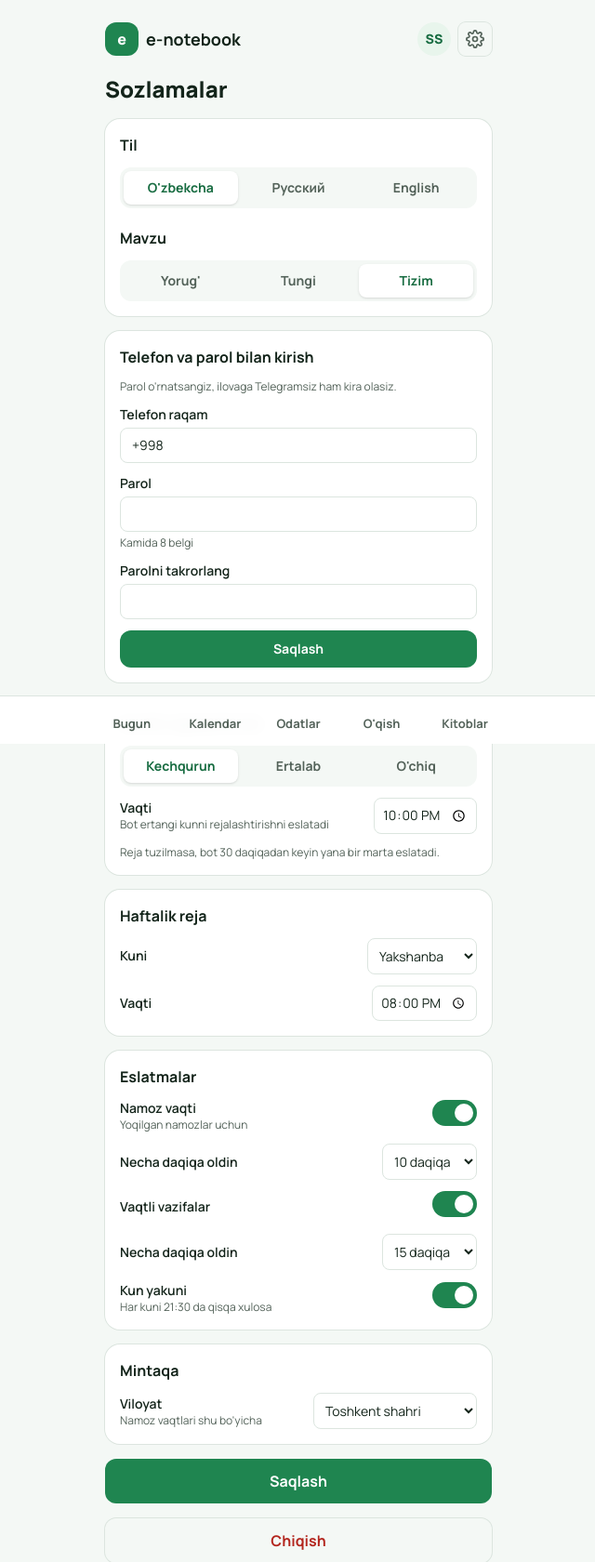
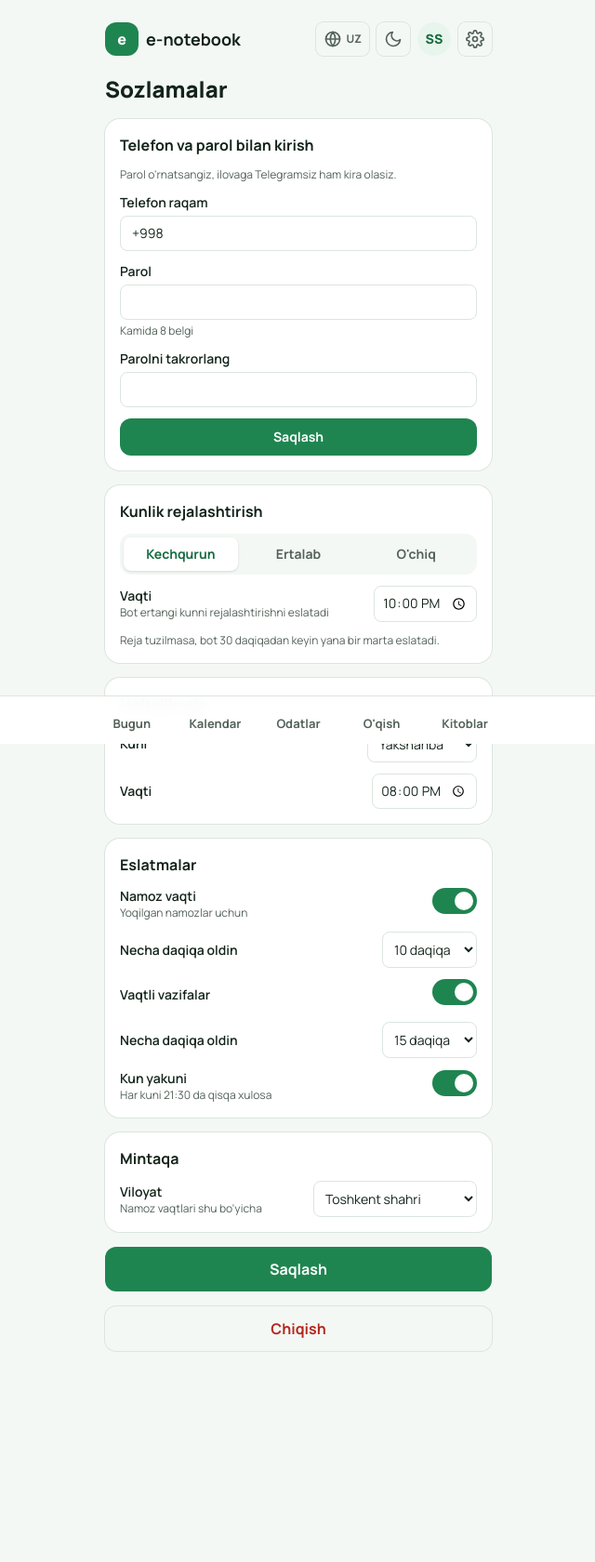
Before and after one commit to Azizjon03/e-notebook, a Laravel app: page /settings in a window 1280 px wide. Shown: the top 1680 px of the page at 93% size, without its empty margins (319-959 px from the left). After the commit the page ends 1454 px from the top, so only its background shows below. Run offline with Laravel 12, Linux system fonts and the light colour scheme; the visitor is signed in with stand-in values (Sample User, id 1); data comes from the database, SQL or seed files in the repository; style sheets or scripts are compiled from the project's sources; some libraries are stand-ins or nearby versions.

Commit message:
Til va mavzu: yuqori paneldagi ikonkalar
Co-Authored-By: Claude Opus 5.5 <noreply@anthropic.com>
Claude-Session: https://claude.ai/code/session_01TBEo4WqxYWCutLvsSvk5Pu

```diff
--- a/resources/js/Components/AppLayout.jsx
+++ b/resources/js/Components/AppLayout.jsx
@@ -1,6 +1,7 @@
 import { Link, router, usePage } from '@inertiajs/react';
 import { t, tk } from '../lib/i18n';
 import { initials } from '../lib/initials';
+import HeaderControls from './HeaderControls';
 
 const TABS = [
     { href: '/', label: tk('Bugun'), match: (url) => url === '/' || url.startsWith('/?') },
@@ -25,6 +26,7 @@ export default function AppLayout({ children }) {
                             Admin
                         </Link>
                     )}
+                    <HeaderControls />
                     <Link
                         href="/profile"
                         aria-label={t('Profil')}
--- /dev/null
+++ b/resources/js/Components/HeaderControls.jsx
@@ -0,0 +1,104 @@
+import { router, usePage } from '@inertiajs/react';
+import { useEffect, useRef, useState } from 'react';
+import { t } from '../lib/i18n';
+import { setTheme } from '../lib/theme';
+
+const btn = 'grid h-9 w-9 place-items-center rounded-lg text-muted ring-1 ring-line';
+
+function Icon({ children }) {
+    return (
+        <svg viewBox="0 0 24 24" className="h-5 w-5" fill="none" stroke="currentColor" strokeWidth="2" strokeLinecap="round" strokeLinejoin="round" aria-hidden="true">
+            {children}
+        </svg>
+    );
+}
+
+/** Quyosh/oy: bosilganda yorug' va tungi rejim almashadi. */
+export function ThemeToggle() {
+    const [dark, setDark] = useState(() => document.documentElement.classList.contains('dark'));
+
+    return (
+        <button
+            type="button"
+            className={btn}
+            aria-label={dark ? t("Yorug' rejim") : t('Tungi rejim')}
+            title={dark ? t("Yorug' rejim") : t('Tungi rejim')}
+            onClick={() => {
+                setTheme(dark ? 'light' : 'dark');
+                setDark(!dark);
+            }}
+        >
+            {dark ? (
+                <Icon>
+                    <circle cx="12" cy="12" r="4" />
+                    <path d="M12 2v2M12 20v2M4.9 4.9l1.4 1.4M17.7 17.7l1.4 1.4M2 12h2M20 12h2M4.9 19.1l1.4-1.4M17.7 6.3l1.4-1.4" />
+                </Icon>
+            ) : (
+                <Icon>
+                    <path d="M21 12.8A9 9 0 1 1 11.2 3a7 7 0 0 0 9.8 9.8z" />
+                </Icon>
+            )}
+        </button>
+    );
+}
+
+/** Globus: bosilganda uchta til ro'yxati ochiladi. */
+export function LanguageMenu() {
+    const { locale, locales } = usePage().props;
+    const [open, setOpen] = useState(false);
+    const ref = useRef(null);
+
+    useEffect(() => {
+        if (!open) return;
+        const close = (e) => !ref.current?.contains(e.target) && setOpen(false);
+        const esc = (e) => e.key === 'Escape' && setOpen(false);
+        document.addEventListener('pointerdown', close);
+        document.addEventListener('keydown', esc);
+        return () => {
+            document.removeEventListener('pointerdown', close);
+            document.removeEventListener('keydown', esc);
+        };
+    }, [open]);
+
+    return (
+        <div ref={ref} className="relative">
+            <button type="button" className="flex h-9 items-center gap-1 rounded-lg px-2 text-muted ring-1 ring-line" aria-haspopup="menu" aria-expanded={open} aria-label={t('Til')} title={t('Til')} onClick={() => setOpen(!open)}>
+                <Icon>
+                    <circle cx="12" cy="12" r="9" />
+                    <path d="M3 12h18M12 3a14 14 0 0 1 0 18M12 3a14 14 0 0 0 0 18" />
+                </Icon>
+                <span className="text-xs font-bold uppercase">{locale}</span>
+            </button>
+            {open && (
+                <div role="menu" className="absolute right-0 z-20 mt-2 w-40 overflow-hidden rounded-xl bg-card py-1 shadow-lg ring-1 ring-line">
+                    {Object.entries(locales ?? {}).map(([code, name]) => (
+                        <button
+                            key={code}
+                            type="button"
+                            role="menuitemradio"
+                            aria-checked={code === locale}
+                            lang={code}
+                            onClick={() => {
+                                setOpen(false);
+                                if (code !== locale) router.post('/locale', { locale: code }, { preserveScroll: true });
+                            }}
+                            className={`flex w-full items-center justify-between px-4 py-2.5 text-left text-sm font-semibold ${code === locale ? 'text-g700' : 'text-ink'}`}
+                        >
+                            {name}
+                            {code === locale && <span aria-hidden="true">✓</span>}
+                        </button>
+                    ))}
+                </div>
+            )}
+        </div>
+    );
+}
+
+export default function HeaderControls({ className = '' }) {
+    return (
+        <div className={`flex gap-2 ${className}`}>
+            <LanguageMenu />
+            <ThemeToggle />
+        </div>
+    );
+}
--- a/resources/js/Components/LanguageSwitcher.jsx
+++ /dev/null
@@ -1,23 +0,0 @@
-import { router, usePage } from '@inertiajs/react';
-
-/** Til tanlash: o'zbekcha, ruscha, inglizcha. Tanlov foydalanuvchi profilida saqlanadi. */
-export default function LanguageSwitcher({ className = '' }) {
-    const { locale, locales } = usePage().props;
-
-    return (
-        <div className={`grid grid-cols-3 gap-1 rounded-xl bg-bg p-1 text-sm font-bold ${className}`}>
-            {Object.entries(locales ?? {}).map(([code, name]) => (
-                <button
-                    key={code}
-                    type="button"
-                    lang={code}
-                    aria-pressed={code === locale}
-                    onClick={() => code !== locale && router.post('/locale', { locale: code }, { preserveScroll: true })}
-                    className={`rounded-lg py-2 ${code === locale ? 'bg-card text-g800 shadow-sm' : 'text-muted'}`}
-                >
-                    {name}
-                </button>
-            ))}
-        </div>
-    );
-}
--- a/resources/js/Components/ThemeSwitcher.jsx
+++ /dev/null
@@ -1,32 +0,0 @@
-import { useState } from 'react';
-import { t, tk } from '../lib/i18n';
-import { getTheme, setTheme } from '../lib/theme';
-
-const OPTIONS = [
-    ['light', tk("Yorug'")],
-    ['dark', tk('Tungi')],
-    ['system', tk('Tizim')],
-];
-
-export default function ThemeSwitcher({ className = '' }) {
-    const [theme, set] = useState(getTheme);
-
-    return (
-        <div className={`grid grid-cols-3 gap-1 rounded-xl bg-bg p-1 text-sm font-bold ${className}`}>
-            {OPTIONS.map(([value, label]) => (
-                <button
-                    key={value}
-                    type="button"
-                    aria-pressed={theme === value}
-                    onClick={() => {
-                        setTheme(value);
-                        set(value);
-                    }}
-                    className={`rounded-lg py-2 ${theme === value ? 'bg-card text-g800 shadow-sm' : 'text-muted'}`}
-                >
-                    {t(label)}
-                </button>
-            ))}
-        </div>
-    );
-}
--- a/resources/js/Pages/Login.jsx
+++ b/resources/js/Pages/Login.jsx
@@ -1,6 +1,6 @@
 import { Head, Link, router, useForm, usePage } from '@inertiajs/react';
 import { useEffect, useState } from 'react';
-import LanguageSwitcher from '../Components/LanguageSwitcher';
+import HeaderControls from '../Components/HeaderControls';
 import PhoneInput from '../Components/PhoneInput';
 import { isMiniApp, webApp } from '../telegram/webapp';
 import { t } from '../lib/i18n';
@@ -26,7 +26,8 @@ export default function Login({ devLogin = false }) {
     return (
         <div className="mx-auto grid min-h-screen max-w-md place-items-center px-4">
             <Head title={t("Kirish")} />
-            <div className="w-full rounded-2xl bg-card p-6 text-center shadow-sm ring-1 ring-line">
+            <div className="relative w-full rounded-2xl bg-card p-6 text-center shadow-sm ring-1 ring-line">
+                <HeaderControls className="absolute top-4 right-4" />
                 <span className="mx-auto grid h-14 w-14 place-items-center rounded-2xl bg-g700 text-2xl font-extrabold text-white">
                     e
                 </span>
@@ -66,7 +67,6 @@ export default function Login({ devLogin = false }) {
                     </form>
                 )}
                 {errors?.init_data && <p className="mt-3 text-sm font-semibold text-red">{errors.init_data}</p>}
-                <LanguageSwitcher className="mt-5" />
                 {devLogin && !trying && (
                     <div className="mt-6 border-t border-line pt-4">
                         <p className="text-xs font-semibold uppercase tracking-wide text-muted">{t("Faqat kompyuterda sinash uchun")}</p>
--- a/resources/js/Pages/Profile.jsx
+++ b/resources/js/Pages/Profile.jsx
@@ -1,9 +1,7 @@
 import { Head, Link, router, useForm, usePage } from '@inertiajs/react';
 import AppLayout from '../Components/AppLayout';
-import LanguageSwitcher from '../Components/LanguageSwitcher';
 import LevelBar from '../Components/LevelBar';
 import { formatPhone } from '../Components/PhoneInput';
-import ThemeSwitcher from '../Components/ThemeSwitcher';
 import { formatShort } from '../lib/dates';
 import { t } from '../lib/i18n';
 import { initials } from '../lib/initials';
@@ -99,11 +97,6 @@ export default function Profile({ profile, level, totals }) {
                 </button>
             </form>
 
-            <section className={box}>
-                <h2 className="font-bold text-ink">{t("Ko'rinish")}</h2>
-                <ThemeSwitcher className="mt-3" />
-                <LanguageSwitcher className="mt-2" />
-            </section>
 
             <nav className={`${box} divide-y divide-line py-1`}>
                 <NavRow href="/stats" label={t('Statistika')} />
--- a/resources/js/Pages/Register.jsx
+++ b/resources/js/Pages/Register.jsx
@@ -1,5 +1,5 @@
 import { Head, Link, useForm, usePage } from '@inertiajs/react';
-import LanguageSwitcher from '../Components/LanguageSwitcher';
+import HeaderControls from '../Components/HeaderControls';
 import PhoneInput from '../Components/PhoneInput';
 import { t } from '../lib/i18n';
 
@@ -25,9 +25,11 @@ export default function Register({ regions }) {
         <div className="mx-auto max-w-md px-4 py-8">
             <Head title={t("Ro'yxatdan o'tish")} />
             <div className="rounded-2xl bg-card p-6 shadow-sm ring-1 ring-line">
-                <h1 className="text-2xl font-extrabold text-ink">{t("Ro'yxatdan o'tish")}</h1>
+                <div className="flex items-center justify-between gap-2">
+                    <h1 className="text-2xl font-extrabold text-ink">{t("Ro'yxatdan o'tish")}</h1>
+                    <HeaderControls />
+                </div>
                 {flash?.error && <p className="mt-3 rounded-xl bg-gold/15 px-4 py-2 text-sm font-semibold text-ink">{flash.error}</p>}
-                <LanguageSwitcher className="mt-4" />
                 <form
                     className="mt-5 space-y-3"
                     onSubmit={(e) => {
--- a/resources/js/Pages/Settings.jsx
+++ b/resources/js/Pages/Settings.jsx
@@ -1,7 +1,5 @@
 import { Head, router, useForm, usePage } from '@inertiajs/react';
 import AppLayout from '../Components/AppLayout';
-import LanguageSwitcher from '../Components/LanguageSwitcher';
-import ThemeSwitcher from '../Components/ThemeSwitcher';
 import PhoneInput, { formatPhone } from '../Components/PhoneInput';
 import { t, tk } from '../lib/i18n';
 
@@ -91,12 +89,6 @@ export default function Settings({ settings, regions, login }) {
             <h1 className="text-2xl font-extrabold text-ink">{t("Sozlamalar")}</h1>
             {flash?.success && <p className="mt-3 rounded-xl bg-g100 px-4 py-2 text-sm font-semibold text-g800">{flash.success}</p>}
 
-            <section className={`mt-4 ${box}`}>
-                <h2 className="font-bold text-ink">{t('Til')}</h2>
-                <LanguageSwitcher className="mt-3" />
-                <h2 className="pt-2 font-bold text-ink">{t('Mavzu')}</h2>
-                <ThemeSwitcher />
-            </section>
 
             <LoginCard login={login} />
 
```
Also changed, not shown: lang/en.json (+2 -5 lines), lang/ru.json (+2 -5 lines).
